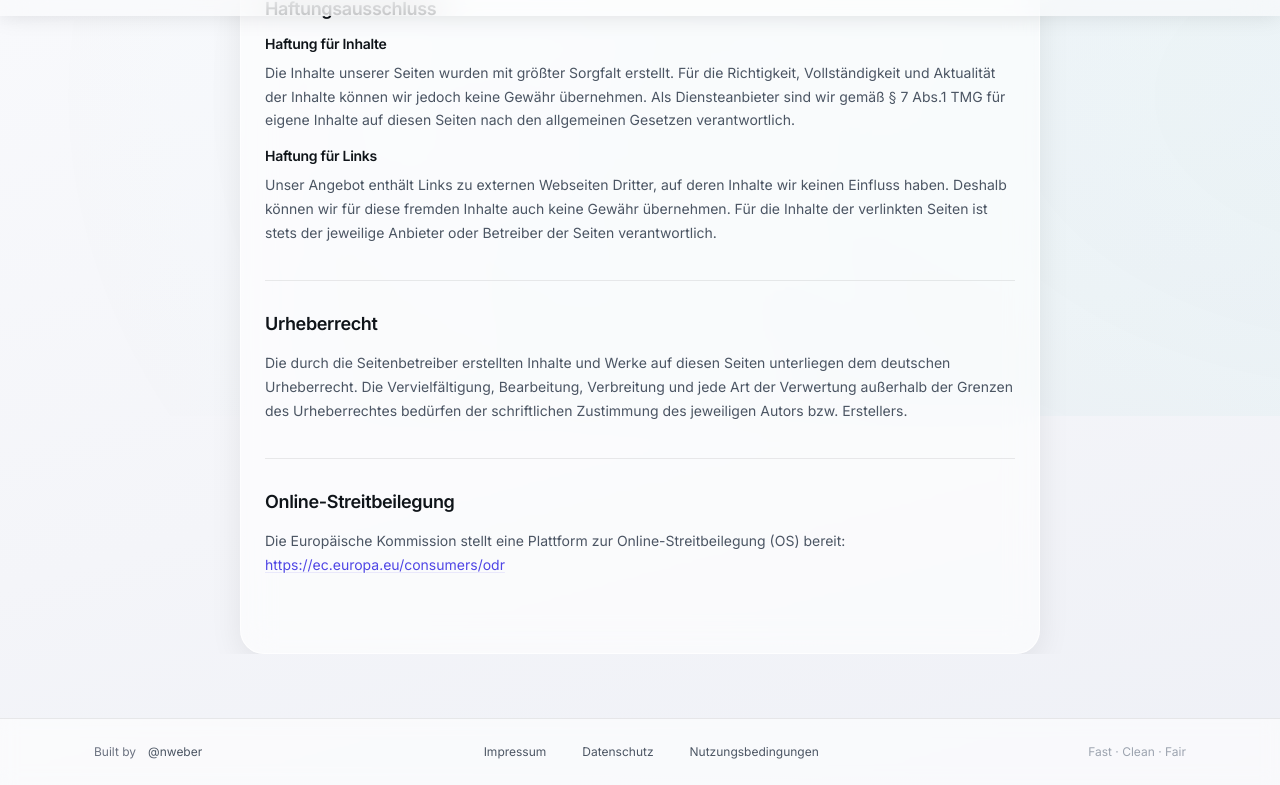
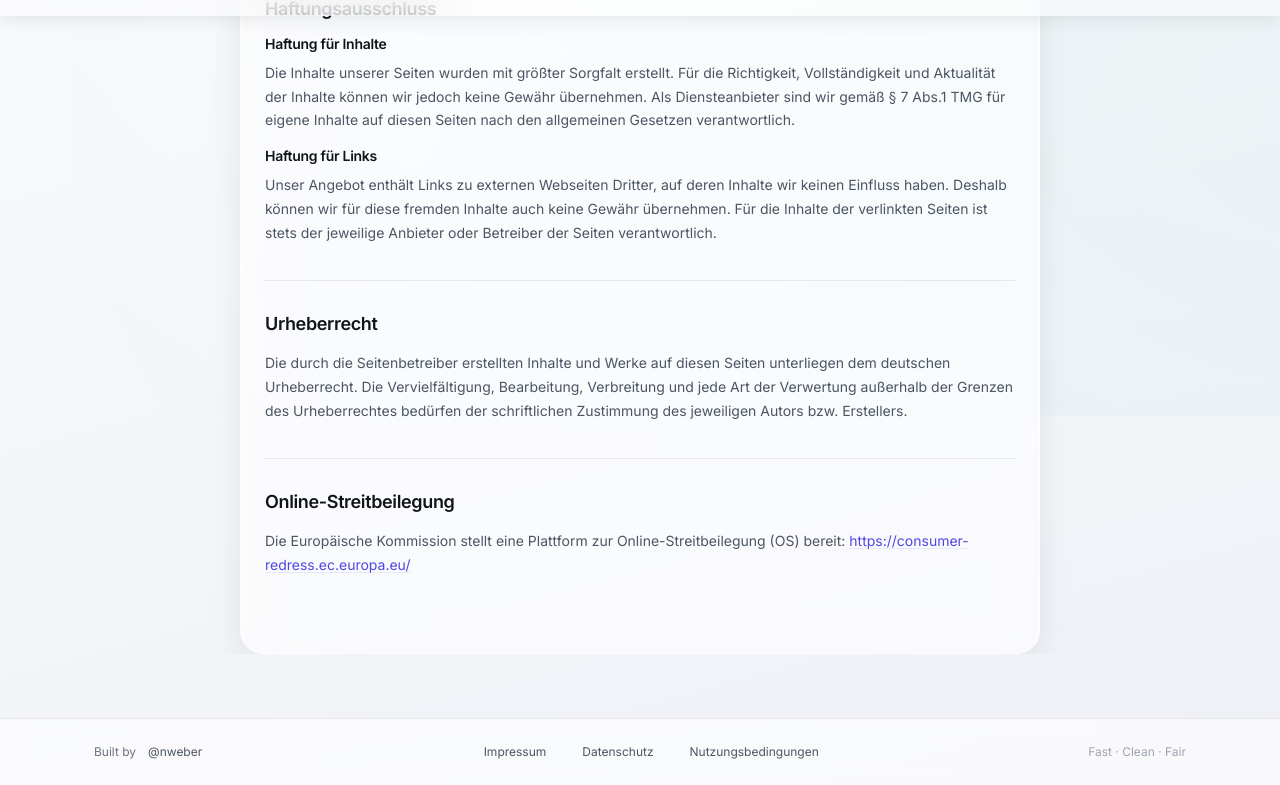
Before and after one commit to nweber23/42_ELO_Leaderboard, a React (Vite) app in the folder frontend/: page /impressum in a window 1280 px wide. Shown: the part 784-1569 px from the top of the page. Built offline with nearby package versions, Linux system fonts and the light colour scheme; no server answers.

Commit message:
fix: Update ODR link in Impressum component to the new consumer redress platform

```diff
--- a/frontend/src/pages/Impressum.tsx
+++ b/frontend/src/pages/Impressum.tsx
@@ -81,11 +81,11 @@ export function Impressum() {
               Die Europäische Kommission stellt eine Plattform zur
               Online-Streitbeilegung (OS) bereit:{' '}
               <a
-                href="https://ec.europa.eu/consumers/odr"
+                href="https://consumer-redress.ec.europa.eu/"
                 target="_blank"
                 rel="noopener noreferrer"
               >
-                https://ec.europa.eu/consumers/odr
+                https://consumer-redress.ec.europa.eu/
               </a>
             </p>
           </section>
```
